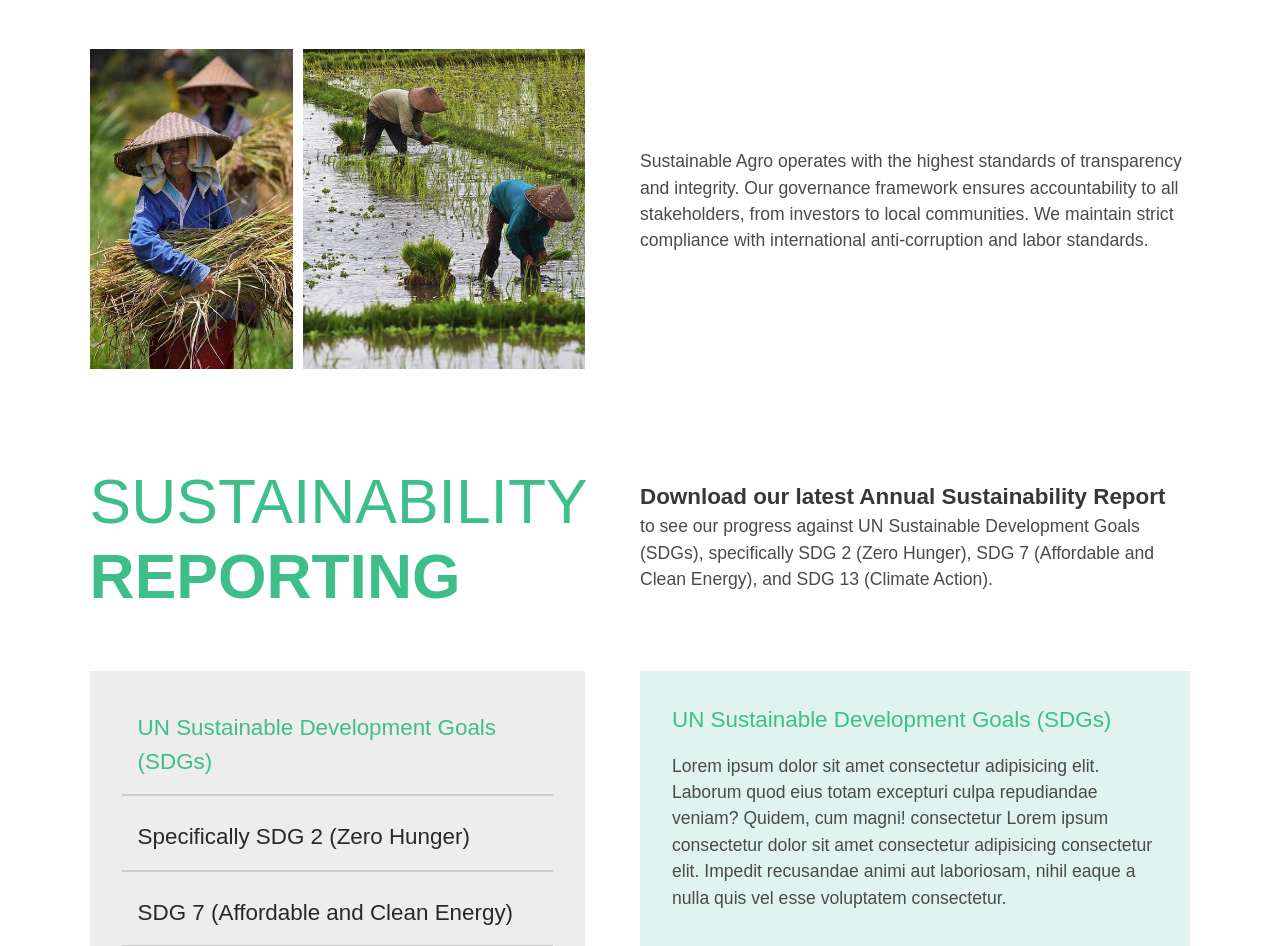
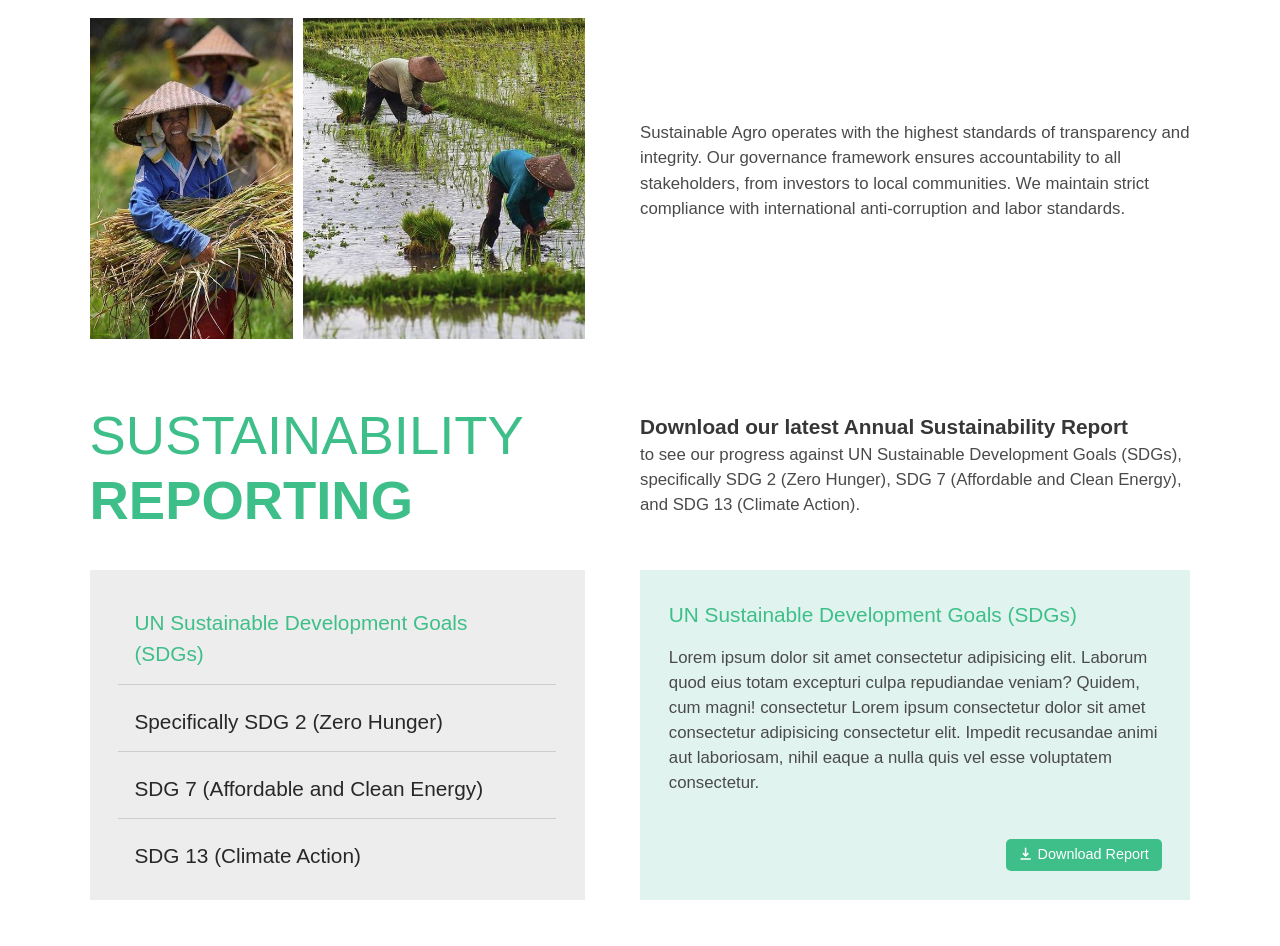
Before and after one commit to josephpal27/Sustainable-Agro, a React (Vite) app: page /esg-and-impact in a window 1280 px wide. Shown: the part 2226-3172 px from the top of the page. Built offline with nearby package versions, Linux system fonts and the light colour scheme; a web font is replaced by a local one.

Commit message:
Reporting Responsiveness added

```diff
--- a/src/components/governance/Governance.css
+++ b/src/components/governance/Governance.css
@@ -39,11 +39,33 @@
 
 /* Media Queries */
 @media screen and (min-width: 1230px) and (max-width: 1399px) {
-
+    .governance{
+        padding: 3.5rem 7%;
+    }
+    .governance h4{
+        font-size: calc(3rem + 0.5vw);
+    }
+    .governance-row{
+        margin-top: 2rem;
+    }
+    .governance-content p{
+        font-size: calc(0.65rem + 0.5vw);
+    }
 }
 
 @media screen and (min-width: 992px) and (max-width: 1229px) {
-
+    .governance{
+        padding: 3rem 7%;
+    }
+    .governance h4{
+        font-size: calc(2.7rem + 0.5vw);
+    }
+    .governance-row{
+        margin-top: 1.8rem;
+    }
+    .governance-content p{
+        font-size: calc(0.6rem + 0.5vw);
+    }
 }
 
 /* Mobile screen */
--- a/src/components/reporting/Reporting.css
+++ b/src/components/reporting/Reporting.css
@@ -1,5 +1,5 @@
 .reporting{
-    padding: 2rem 7% 5rem 7%;
+    padding: 1rem 7% 5rem 7%;
 }
 .reporting-head{
     display: flex;
@@ -35,7 +35,7 @@
     display: flex;
     justify-content: space-between;
     flex-wrap: wrap;
-    margin-top: 3rem;
+    margin-top: 2rem;
 }
 .reports-tabbing-container .tab-head{
     width: 45%;
@@ -103,11 +103,105 @@
 
 /* Media Queries */
 @media screen and (min-width: 1230px) and (max-width: 1399px) {
+    .reporting{
+        padding: 0.5rem 7% 4.5rem 7%;
+    }
+    .reporting-head .left h5{
+        font-size: calc(3rem + 0.5vw);
+    }
+    .reporting-head .right b{
+        font-size: calc(0.9rem + 0.5vw);
+    }
+    .reporting-head .right p{
+        font-size: calc(0.65rem + 0.5vw);
+    }
 
+    .reports-tabbing-container{
+        margin-top: 1.8rem;
+    }
+    .reports-tabbing-container .tab-head{
+        padding: 1.8rem;
+    }
+    .reports-tabbing-container .nav-link{
+        padding-bottom: 0.9rem;
+        font-size: calc(0.9rem + 0.5vw);
+        border-bottom: 1.5px solid #cdcdcd;
+        margin-bottom: 0.8rem;
+    }
+    .reports-tabbing-container .nav-link.active{
+        border-bottom: 1.5px solid #cdcdcd;
+    }
+    .reports-tabbing-container .tab-content{
+        padding: 1.8rem;
+    }
+    .reports-tabbing-container .tab-content span{
+        font-size: calc(0.9rem + 0.5vw);
+    }
+    .reports-tabbing-container .tab-content p{
+        font-size: calc(0.65rem + 0.5vw);
+        margin-top: 0.9rem;
+    }
+    .reports-tabbing-container .tab-content a{
+        font-size: calc(0.5rem + 0.5vw);
+        padding: 0.35rem 0.8rem;
+        right: 1.8rem;
+        bottom: 1.8rem;
+    }
+    .reports-tabbing-container .tab-content a .download-icon{
+        font-size: calc(0.55rem + 0.5vw);
+        margin-top: -3.5px;
+    }
 }
 
 @media screen and (min-width: 992px) and (max-width: 1229px) {
+    .reporting{
+        padding: 0.5rem 7% 4rem 7%;
+    }
+    .reporting-head .left h5{
+        font-size: calc(2.7rem + 0.5vw);
+    }
+    .reporting-head .right b{
+        font-size: calc(0.8rem + 0.5vw);
+    }
+    .reporting-head .right p{
+        font-size: calc(0.6rem + 0.5vw);
+    }
 
+    .reports-tabbing-container{
+        margin-top: 1.5rem;
+    }
+    .reports-tabbing-container .tab-head{
+        padding: 1.6rem;
+    }
+    .reports-tabbing-container .nav-link{
+        padding-bottom: 0.8rem;
+        font-size: calc(0.85rem + 0.5vw);
+        border-bottom: 1px solid #cdcdcd;
+        margin-bottom: 0.6rem;
+    }
+    .reports-tabbing-container .nav-link.active{
+        border-bottom: 1px solid #cdcdcd;
+    }
+    .reports-tabbing-container .tab-content{
+        padding: 1.6rem;
+    }
+    .reports-tabbing-container .tab-content span{
+        font-size: calc(0.85rem + 0.5vw);
+    }
+    .reports-tabbing-container .tab-content p{
+        font-size: calc(0.6rem + 0.5vw);
+        margin-top: 0.8rem;
+    }
+    .reports-tabbing-container .tab-content a{
+        font-size: calc(0.45rem + 0.5vw);
+        padding: 0.27rem 0.6rem;
+        right: 1.6rem;
+        bottom: 1.6rem;
+    }
+    .reports-tabbing-container .tab-content a .download-icon{
+        font-size: calc(0.5rem + 0.5vw);
+        margin-top: -2.5px;
+    }
 }
 
 /* Mobile screen */
```
